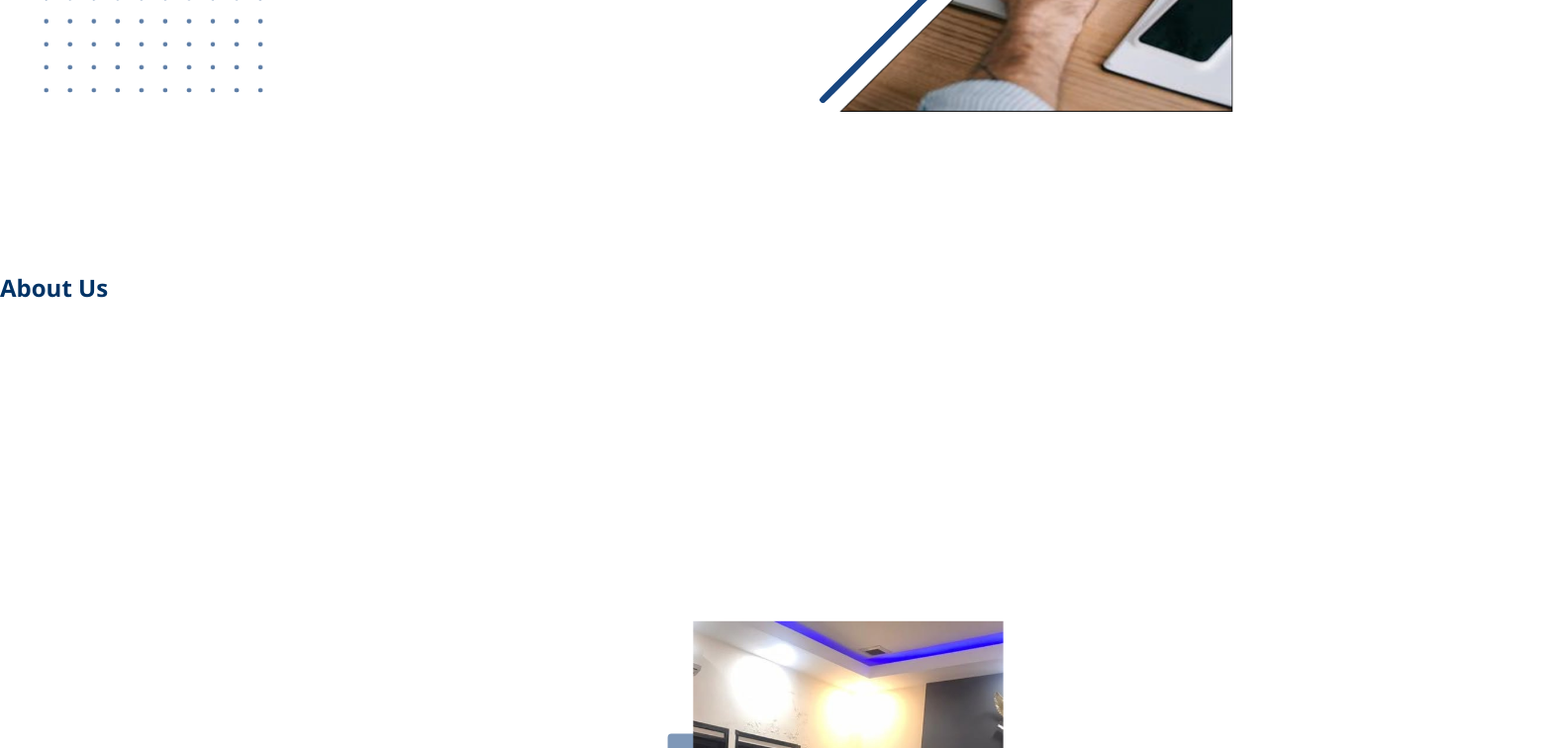
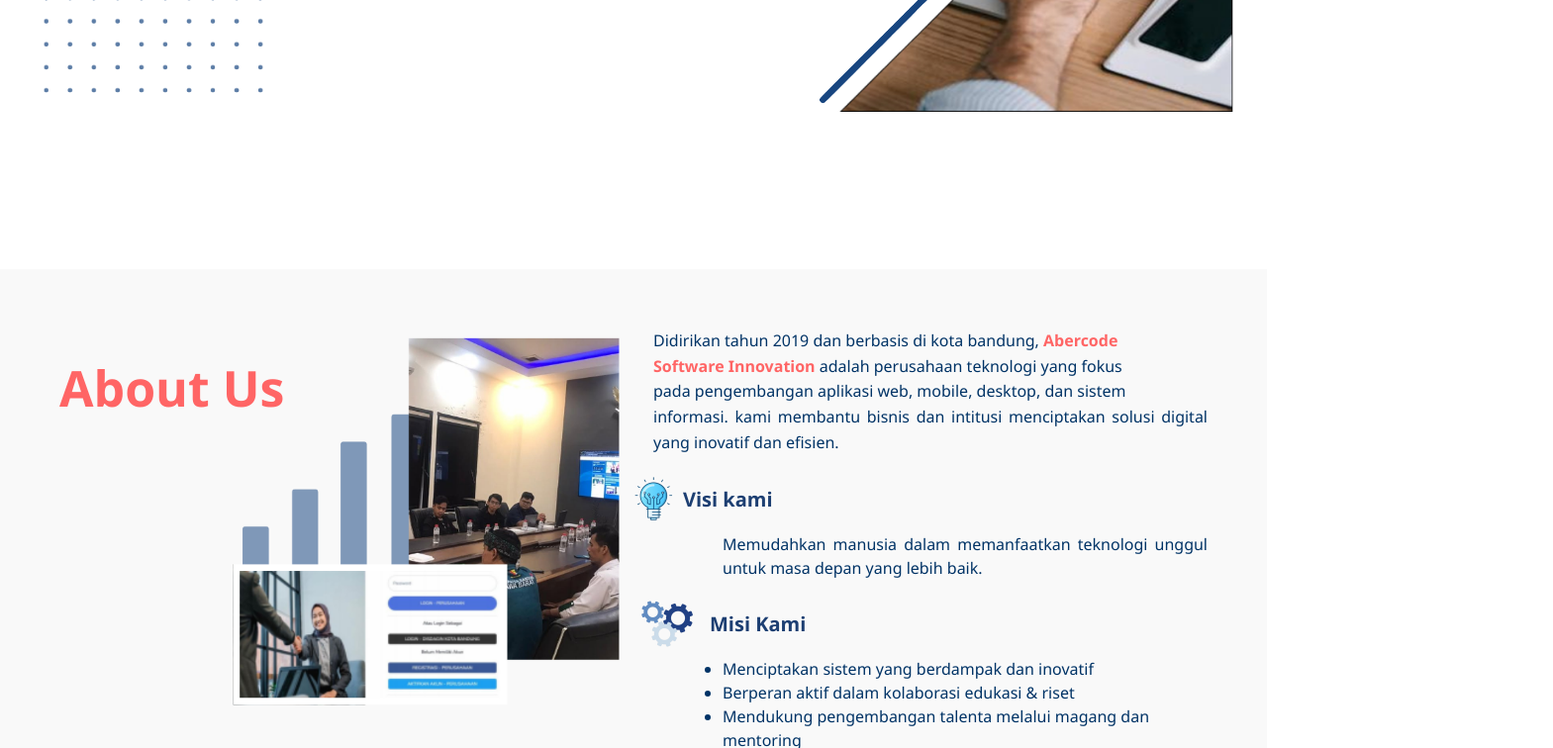
Before and after one commit to aiqawa1266/Abercode-web-, a plain HTML site: page index.html in a window 1280 px wide. Shown: the part 460-1216 px from the top of the page at 99% size, 1569 px wide, since content can reach past the window. Drawn offline with Linux system fonts and the light colour scheme.

Commit message:
Update style.css
menambahkan style about us

```diff
--- a/style.css
+++ b/style.css
@@ -198,3 +198,132 @@
     display: none; /* Tambah ini jika ingin buat menu mobile nanti */
   }
 }
+
+/* ==== ABOUT US SECTION ====*/
+.about {
+  padding: 60px 0;
+  background-color: #f9f9f9;
+}
+
+.about .container {
+  max-width: 1200px;
+  margin: auto;
+  padding: 0 20px;
+}
+
+.about-content {
+  display: flex;
+  gap: 40px;
+  align-items: flex-start;
+  flex-wrap: wrap;
+}
+
+/*BaGian Kiri*/
+.about-left {
+  flex: 1;
+}
+
+.about-title {
+  font-size: 50px;
+  transform: translateY(20px);
+  font-weight: bold;
+  color: #ff6565;
+  margin-bottom: 20px;
+}
+
+.about-images {
+  display: flex;
+  flex-direction: column;
+  gap: 15px;
+}
+
+.about-img {
+  width: 100%;
+  border-radius: 8px;
+  object-fit: cover;
+  margin-left: 130px;
+}
+
+.about-img.main {
+  height: 800px;
+  transform: translateY(-305px);
+}
+
+.small-images {
+  display: flex;
+  gap: 10px;
+}
+
+/*Bagian Kanan*/
+.about-right {
+  flex: 1;
+}
+
+.about-right p {
+  margin-bottom: 20px;
+  text-align: justify;
+}
+
+.about-right .text {
+  margin-left: 70px;
+  line-height: 1.5;
+}
+
+.highlight {
+  color: #ff6565;
+  font-weight: bold;
+}
+
+/* Header Visi & Misi */
+.visi-header,
+.misi-header {
+  display: flex;
+  align-items: center;
+  gap: 10px;
+  margin-bottom: 8px;
+  margin-left: -20px;
+}
+
+.icon-visi,
+.icon-misi {
+  width: 20px;
+  height: 20px;
+}
+
+.visi h3,
+.misi h3 {
+  color: #1d3f72;
+  font-size: 20px;
+  font-weight: bold;
+}
+
+/*List Misi*/
+.misi ul {
+  padding-left: 20px;
+}
+
+.misi ul {
+  margin-bottom: 6px;
+  line-height: 1.5;
+  margin-left: 50px;
+}
+
+/* Responisve */
+@media (max-width: 768px) {
+  .about-content {
+    flex-direction: column;
+  }
+
+  .about-left,
+  .about-right {
+    flex: 100%;
+  }
+
+  .about-images {
+    align-items: center;
+  }
+
+  .small-images {
+    justify-content: center;
+  }
+}
```
